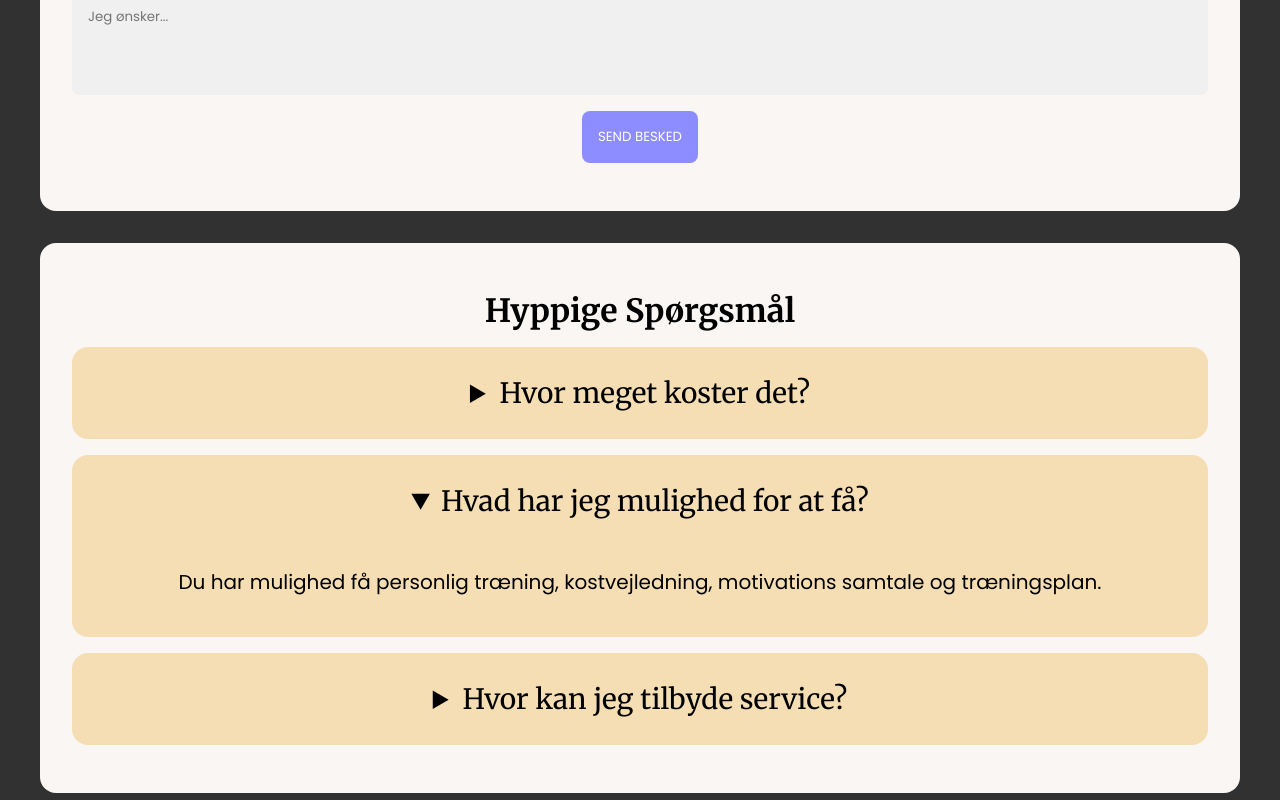
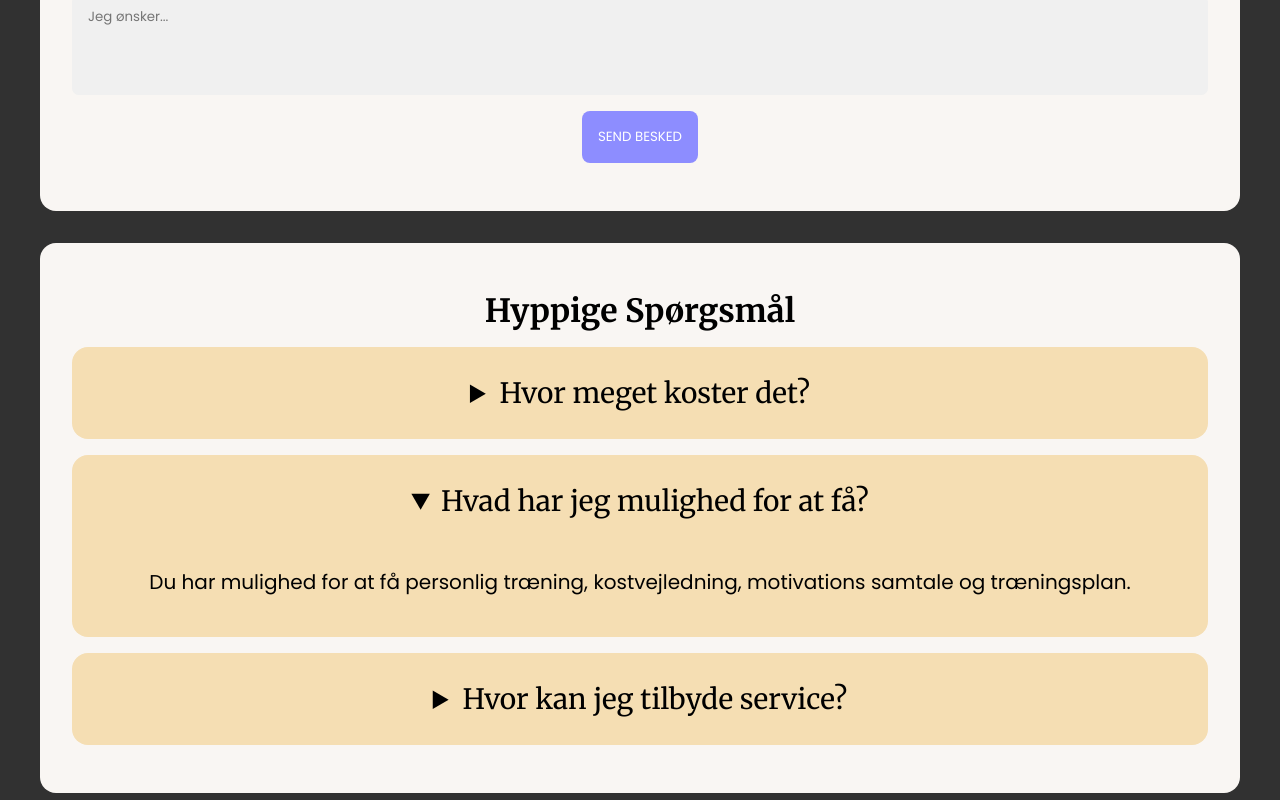
Before and after one commit to tobiasb123/Tobias-Bastholm-Personlig-Tr-ning, a plain HTML site: page index.html in a window 1280 px wide. Both pictures are taken after a click on the heading "Hvad har jeg mulighed for at få?". Shown: the part 2527-3327 px from the top of the page. Drawn offline with Linux system fonts and the light colour scheme.

Commit message:
Update index.html

```diff
--- a/index.html
+++ b/index.html
@@ -135,7 +135,7 @@
         </details>
         <details>
             <summary>Hvad har jeg mulighed for at få?</summary>
-            <p>Du har mulighed få personlig træning, kostvejledning, motivations samtale og træningsplan.</p>
+            <p>Du har mulighed for at få personlig træning, kostvejledning, motivations samtale og træningsplan.</p>
         </details>
         <details>
             <summary>Hvor kan jeg tilbyde service?</summary>
```
